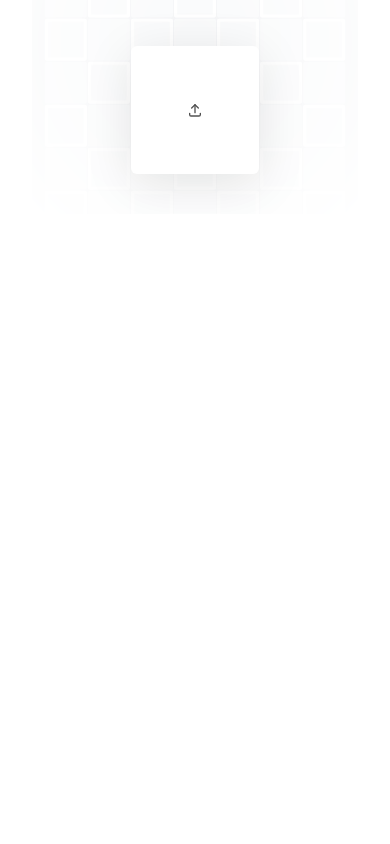
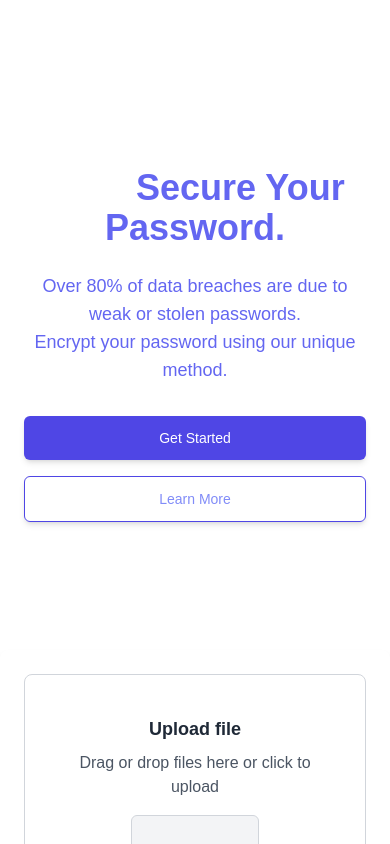
Before and after one commit to idanidan29/steganography, a Next.js app in the folder client/: page / in a window 390 px wide. Shown: the top 844 px of the page. Built offline with nearby package versions, Linux system fonts and the light colour scheme.

Commit message:
adding hero

```diff
--- a/client/app/page.tsx
+++ b/client/app/page.tsx
@@ -1,11 +1,13 @@
 "use client"
 
 import { Encoder } from "@/components/Encoder";
+import { Hero } from "@/components/Hero";
 
 
 export default function Home() {
   return (
-    <div className="grid grid-rows-[20px_1fr_20px] items-center justify-items-center min-h-screen p-8 pb-20 gap-16 sm:p-20 font-[family-name:var(--font-geist-sans)]">
+    <div className="">
+      <Hero/>
       <Encoder/>
     </div>
   );
--- a/client/components/Encoder.tsx
+++ b/client/components/Encoder.tsx
@@ -5,8 +5,9 @@ import { FileUpload } from './ui/file-upload'
 
 export const Encoder = () => {
   return (
-    <div>
+    <div className=''>
         <FileUpload />
     </div>
+
   )
 }
--- /dev/null
+++ b/client/components/Hero.tsx
@@ -0,0 +1,53 @@
+import { motion } from "framer-motion";
+import React from "react";
+
+export const Hero = () => {
+    return (
+        <section className="bg-white text-white">
+            <div className="mx-auto max-w-screen-xl px-6 py-32 lg:flex lg:h-screen lg:items-center">
+                <div className="mx-auto max-w-2xl text-center">
+                    <motion.h1
+                        className="text-4xl font-extrabold sm:text-6xl"
+                        initial={{ opacity: 0 }}
+                        animate={{ opacity: 1 }}
+                        transition={{ duration: 1, ease: "easeOut" }}
+                    >
+                        Understand User Flow.
+                        <strong className="font-extrabold text-indigo-500 sm:block">
+                            Secure Your Password.
+                        </strong>
+                    </motion.h1>
+
+                    <motion.p
+                        className="mt-6 text-lg text-indigo-500 sm:text-xl"
+                        initial={{ opacity: 0 }}
+                        animate={{ opacity: 1 }}
+                        transition={{ duration: 1, ease: "easeOut", delay: 0.3 }}
+                    >
+                        Over 80% of data breaches are due to weak or stolen passwords.
+                        <br />
+                        Encrypt your password using our unique method.
+                    </motion.p>
+
+                    <div className="mt-8 flex flex-wrap justify-center gap-4">
+                        <a
+                            className="block w-full rounded-md bg-indigo-600 px-12 py-3 text-sm font-medium text-white shadow-md hover:bg-indigo-700 focus:ring-4 focus:outline-none sm:w-auto"
+                            href="#"
+                        >
+                            Get Started
+                        </a>
+
+                        <a
+                            className="block w-full rounded-md border border-indigo-600 px-12 py-3 text-sm font-medium text-indigo-400 shadow-md hover:bg-indigo-800 focus:ring-4 focus:outline-none sm:w-auto"
+                            href="#"
+                        >
+                            Learn More
+                        </a>
+                    </div>
+                </div>
+            </div>
+        </section>
+    );
+};
+
+export default Hero;
--- a/client/components/ui/file-upload.tsx
+++ b/client/components/ui/file-upload.tsx
@@ -1,206 +1,64 @@
-"use client"
+"use client";
 
-import { cn } from "@/lib/utils";
 import React, { useRef, useState } from "react";
 import { motion } from "framer-motion";
 import { IconUpload } from "@tabler/icons-react";
 import { useDropzone } from "react-dropzone";
 
-const mainVariant = {
-  initial: {
-    x: 0,
-    y: 0,
-  },
-  animate: {
-    x: 20,
-    y: -20,
-    opacity: 0.9,
-  },
-};
-
-const secondaryVariant = {
-  initial: {
-    opacity: 0,
-  },
-  animate: {
-    opacity: 1,
-  },
-};
-
-export const FileUpload = ({
-  onChange,
-}: {
-  onChange?: (files: File[]) => void;
-}) => {
+export const FileUpload = ({ onChange }: { onChange?: (files: File[]) => void }) => {
   const [files, setFiles] = useState<File[]>([]);
   const fileInputRef = useRef<HTMLInputElement>(null);
 
-  // עדכון פונקציה כך שתאפס את הרשימה ותוסיף רק את הקובץ הראשון שמתקבל
   const handleFileChange = (newFiles: File[]) => {
     if (newFiles.length > 0) {
-      const selectedFile = newFiles[0];
-      setFiles([selectedFile]);
-      if (onChange) {
-        onChange([selectedFile]);
-      }
+      setFiles([newFiles[0]]);
+      onChange?.([newFiles[0]]);
     }
   };
 
-  const handleClick = () => {
-    fileInputRef.current?.click();
-  };
+  const handleClick = () => fileInputRef.current?.click();
 
   const { getRootProps, isDragActive } = useDropzone({
     multiple: false,
     noClick: true,
     onDrop: handleFileChange,
-    onDropRejected: (error) => {
-      console.log(error);
-    },
-    onDragEnter: undefined,
-    onDragOver: undefined,
-    onDragLeave: undefined,
   });
 
   return (
-    <div className="w-full" {...getRootProps()}>
+    <div className="w-full bg-white p-6 rounded-lg shadow-md" {...getRootProps()}>
       <motion.div
         onClick={handleClick}
-        whileHover="animate"
-        className="p-10 group/file block rounded-lg cursor-pointer w-full relative overflow-hidden"
+        className="p-10 block rounded-lg cursor-pointer w-full border border-gray-300 text-center"
       >
         <input
           ref={fileInputRef}
-          id="file-upload-handle"
           type="file"
-          onChange={(e) =>
-            handleFileChange(Array.from(e.target.files || []))
-          }
+          onChange={(e) => handleFileChange(Array.from(e.target.files || []))}
           className="hidden"
         />
-        <div className="absolute inset-0 [mask-image:radial-gradient(ellipse_at_center,white,transparent)]">
-          <GridPattern />
-        </div>
-        <div className="flex flex-col items-center justify-center">
-          <p className="relative z-20 font-sans font-bold text-neutral-700 dark:text-neutral-300 text-base">
-            Upload file
-          </p>
-          <p className="relative z-20 font-sans font-normal text-neutral-400 dark:text-neutral-400 text-base mt-2">
-            Drag or drop your files here or click to upload
-          </p>
-          <div className="relative w-full mt-10 max-w-xl mx-auto">
-            {files.length > 0 &&
-              files.map((file, idx) => (
-                <motion.div
-                  key={"file" + idx}
-                  layoutId={idx === 0 ? "file-upload" : "file-upload-" + idx}
-                  className={cn(
-                    "relative overflow-hidden z-40 bg-white dark:bg-neutral-900 flex flex-col items-start justify-start md:h-24 p-4 mt-4 w-full mx-auto rounded-md",
-                    "shadow-sm"
-                  )}
-                >
-                  <div className="flex justify-between w-full items-center gap-4">
-                    <motion.p
-                      initial={{ opacity: 0 }}
-                      animate={{ opacity: 1 }}
-                      layout
-                      className="text-base text-neutral-700 dark:text-neutral-300 truncate max-w-xs"
-                    >
-                      {file.name}
-                    </motion.p>
-                    <motion.p
-                      initial={{ opacity: 0 }}
-                      animate={{ opacity: 1 }}
-                      layout
-                      className="rounded-lg px-2 py-1 w-fit flex-shrink-0 text-sm text-neutral-600 dark:bg-neutral-800 dark:text-white shadow-input"
-                    >
-                      {(file.size / (1024 * 1024)).toFixed(2)} MB
-                    </motion.p>
-                  </div>
 
-                  <div className="flex text-sm md:flex-row flex-col items-start md:items-center w-full mt-2 justify-between text-neutral-600 dark:text-neutral-400">
-                    <motion.p
-                      initial={{ opacity: 0 }}
-                      animate={{ opacity: 1 }}
-                      layout
-                      className="px-1 py-0.5 rounded-md bg-gray-100 dark:bg-neutral-800 "
-                    >
-                      {file.type}
-                    </motion.p>
+        <p className="font-bold text-lg text-gray-800">Upload file</p>
+        <p className="text-gray-600 mt-2">Drag or drop files here or click to upload</p>
 
-                    <motion.p
-                      initial={{ opacity: 0 }}
-                      animate={{ opacity: 1 }}
-                      layout
-                    >
-                      modified{" "}
-                      {new Date(file.lastModified).toLocaleDateString()}
-                    </motion.p>
-                  </div>
-                </motion.div>
-              ))}
-            {!files.length && (
-              <motion.div
-                layoutId="file-upload"
-                variants={mainVariant}
-                transition={{
-                  type: "spring",
-                  stiffness: 300,
-                  damping: 20,
-                }}
-                className={cn(
-                  "relative group-hover/file:shadow-2xl z-40 bg-white dark:bg-neutral-900 flex items-center justify-center h-32 mt-4 w-full max-w-[8rem] mx-auto rounded-md",
-                  "shadow-[0px_10px_50px_rgba(0,0,0,0.1)]"
-                )}
-              >
-                {isDragActive ? (
-                  <motion.p
-                    initial={{ opacity: 0 }}
-                    animate={{ opacity: 1 }}
-                    className="text-neutral-600 flex flex-col items-center"
-                  >
-                    Drop it
-                    <IconUpload className="h-4 w-4 text-neutral-600 dark:text-neutral-400" />
-                  </motion.p>
-                ) : (
-                  <IconUpload className="h-4 w-4 text-neutral-600 dark:text-neutral-300" />
-                )}
-              </motion.div>
+        {files.length > 0 ? (
+          <div className="mt-4 bg-gray-100 p-4 rounded-md border border-gray-300">
+            <p className="text-gray-800 truncate">{files[0].name}</p>
+            <p className="text-sm text-gray-600 mt-1">{(files[0].size / 1024 / 1024).toFixed(2)} MB</p>
+            <p className="text-sm text-gray-600">Modified {new Date(files[0].lastModified).toLocaleDateString()}</p>
+          </div>
+        ) : (
+          <motion.div className="mt-4 bg-gray-100 flex items-center justify-center h-32 w-32 mx-auto rounded-md border border-gray-300">
+            {isDragActive ? (
+              <p className="text-gray-700 flex flex-col items-center">
+                Drop it
+                <IconUpload className="h-6 w-6 text-gray-600" />
+              </p>
+            ) : (
+              <IconUpload className="h-6 w-6 text-gray-600" />
             )}
-
-            {!files.length && (
-              <motion.div
-                variants={secondaryVariant}
-                className="absolute opacity-0 border border-dashed border-sky-400 inset-0 z-30 bg-transparent flex items-center justify-center h-32 mt-4 w-full max-w-[8rem] mx-auto rounded-md"
-              ></motion.div>
-            )}
-          </div>
-        </div>
+          </motion.div>
+        )}
       </motion.div>
     </div>
   );
 };
-
-export function GridPattern() {
-  const columns = 41;
-  const rows = 11;
-  return (
-    <div className="flex bg-gray-100 dark:bg-neutral-900 flex-shrink-0 flex-wrap justify-center items-center gap-x-px gap-y-px  scale-105">
-      {Array.from({ length: rows }).map((_, row) =>
-        Array.from({ length: columns }).map((_, col) => {
-          const index = row * columns + col;
-          return (
-            <div
-              key={`${col}-${row}`}
-              className={`w-10 h-10 flex flex-shrink-0 rounded-[2px] ${
-                index % 2 === 0
-                  ? "bg-gray-50 dark:bg-neutral-950"
-                  : "bg-gray-50 dark:bg-neutral-950 shadow-[0px_0px_1px_3px_rgba(255,255,255,1)_inset] dark:shadow-[0px_0px_1px_3px_rgba(0,0,0,1)_inset]"
-              }`}
-            />
-          );
-        })
-      )}
-    </div>
-  );
-}
--- a/client/package.json
+++ b/client/package.json
@@ -11,7 +11,8 @@
   "dependencies": {
     "@tabler/icons-react": "^3.30.0",
     "clsx": "^2.1.1",
-    "motion": "^12.4.3",
+    "mini-svg-data-uri": "^1.4.4",
+    "motion": "^12.4.4",
     "next": "15.1.6",
     "react": "^19.0.0",
     "react-dom": "^19.0.0",
```
Also changed, not shown: client/tailwind.config.ts (+29 -1 lines), 1 other file (tests, documents, lock files or other folders).
